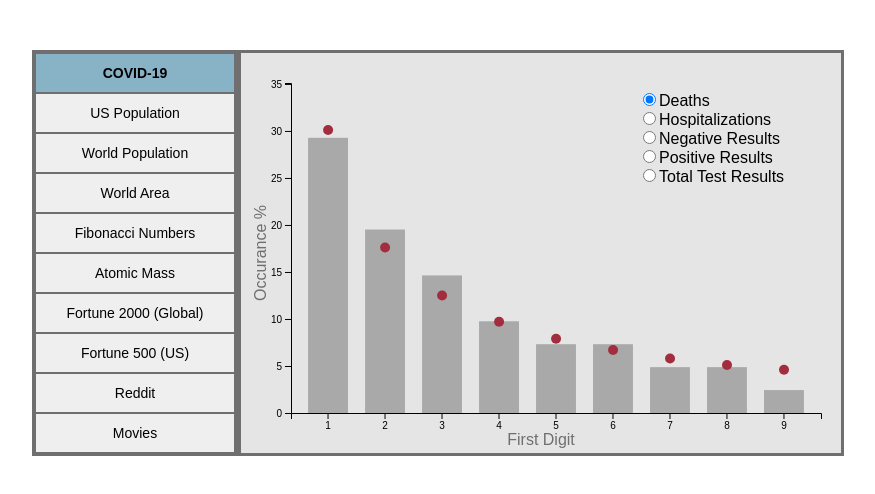
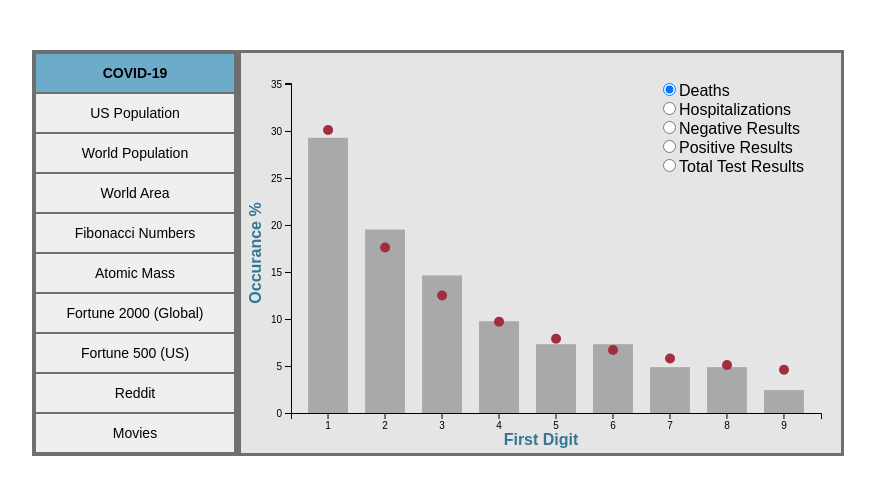
Before and after one commit to dohmain/benford, a plain HTML site: page index.html in a window 1280 px wide. Shown: the whole page, without its empty margins (202-1077 px from the left). Drawn offline with nearby package versions, Linux system fonts and the light colour scheme.

Commit message:
more styling

```diff
--- a/benford.js
+++ b/benford.js
@@ -24,7 +24,8 @@ const barColor = "rgba(111, 111, 111, .5)";
 const borderColor = "rgba(111, 111, 111)";
 const backgroundColor = "#E5E5E5";
 const dotColor = "rgb(162, 45, 63)";
-const axisLabelColor =  "rgb(111, 111, 111)";
+// const axisLabelColor =  "rgb(111, 111, 111)";
+const axisLabelColor = "rgb(52, 118, 148)"
 const axisLineColor = "black"
 
 let benfordData = [
@@ -405,11 +406,13 @@ function drawGraph(drawData, selection) {
     .attr('y', height - 8)
     .attr('text-anchor', 'middle')
     .style('fill', axisLabelColor)
+    .style('font-weight', 'bold')
     .text('First Digit')
 
   selection.append('text')
     .attr('text-anchor', 'middle')
-    .attr('transform', `translate(${margin.left / 2}, ${height / 2}) rotate(270)`)
+    .attr('transform', `translate(${margin.left - 30}, ${height / 2}) rotate(270)`)
     .style('fill', axisLabelColor)
+    .style('font-weight', 'bold')
     .text('Occurance %')
 }
--- a/style.css
+++ b/style.css
@@ -78,7 +78,7 @@ body {
 }
 
 .active {
-  background-color:  rgb(136, 179, 199);
+  background-color:  rgb(108, 171, 201);
   font-weight: bold;
 }
 
@@ -97,11 +97,10 @@ body {
   display: none;
 }
 
-
 .radio-container {
   position: absolute;
   display: flex;
   flex-direction: column;
-  margin-left: 400px;
-  margin-top: 40px;
+  margin-left: 420px;
+  margin-top: 30px;
 }
```
